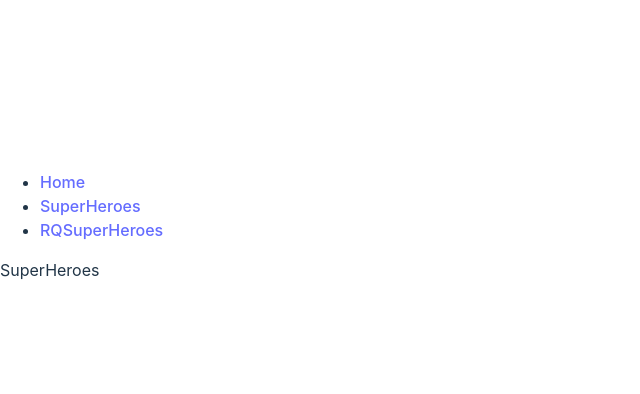
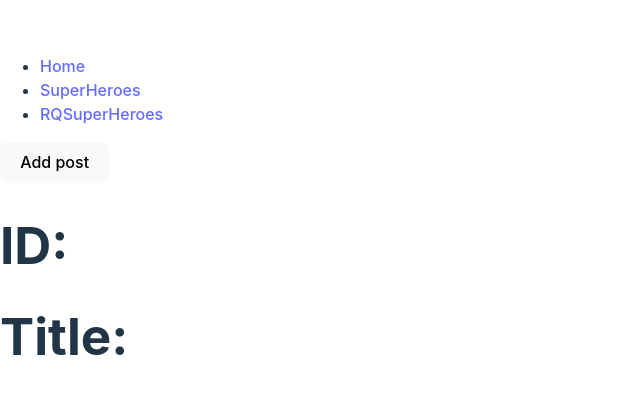
Before and after one commit to AlaaHamdyMohammadi/react-query-demo, a React (Vite) app: page /super-heroes in a window 1280 px wide. Shown: the part 182-576 px from the top of the page, without its empty margins (0-640 px from the left). Built offline with nearby package versions, Linux system fonts and the light colour scheme.

Commit message:
add useMutation

```diff
--- a/src/pages/Home.jsx
+++ b/src/pages/Home.jsx
@@ -8,7 +8,7 @@ const Home = () => {
   const { data, isLoading, isError, error } = useQuery({
     queryKey: ["todo"],
     queryFn: () =>
-      fetch("https://jsonplaceholder.typicode.com/todos").then((res) =>
+      fetch("https://jsonplaceholder.typicode.com/posts").then((res) =>
         res.json()
       ),
   });
@@ -22,8 +22,15 @@ const Home = () => {
   }
 
   return (
-    <div>{data.map(todo => <div key={todo.id}>{todo.title}</div>)}</div>
-  )
+    <div>
+      {data.map((todo) => (
+        <div key={todo.id}>
+          <h1>ID: {todo.id}</h1>
+          <h1>Title: {todo.title}</h1>
+        </div>
+      ))}
+    </div>
+  );
 }
 
 export default Home
--- a/src/pages/SuperHeroes.jsx
+++ b/src/pages/SuperHeroes.jsx
@@ -1,10 +1,28 @@
 /* eslint-disable no-unused-vars */
 import React from 'react'
+import { useMutation } from 'react-query'
 
 const SuperHeroes = () => {
+  const {mutate} = useMutation({mutationFn: (newPost) => fetch('https://jsonplaceholder.typicode.com/posts', {
+    method: 'POST',
+    bode: JSON.stringify(newPost),
+    headers: {
+      'Content-type': 'application/json; charset=UTF-8',
+    },
+  }).then(res => res.json())});
   return (
-    <div>SuperHeroes</div>
-  )
+    <div>
+      <button
+        onClick={() =>
+          mutate({ userId: 101, id: 200, title: "hello", body: "world" })
+        }
+      >
+        Add post
+      </button>
+      <h1>ID: </h1>
+      <h1>Title: </h1>
+    </div>
+  );
 }
 
 export default SuperHeroes
```
